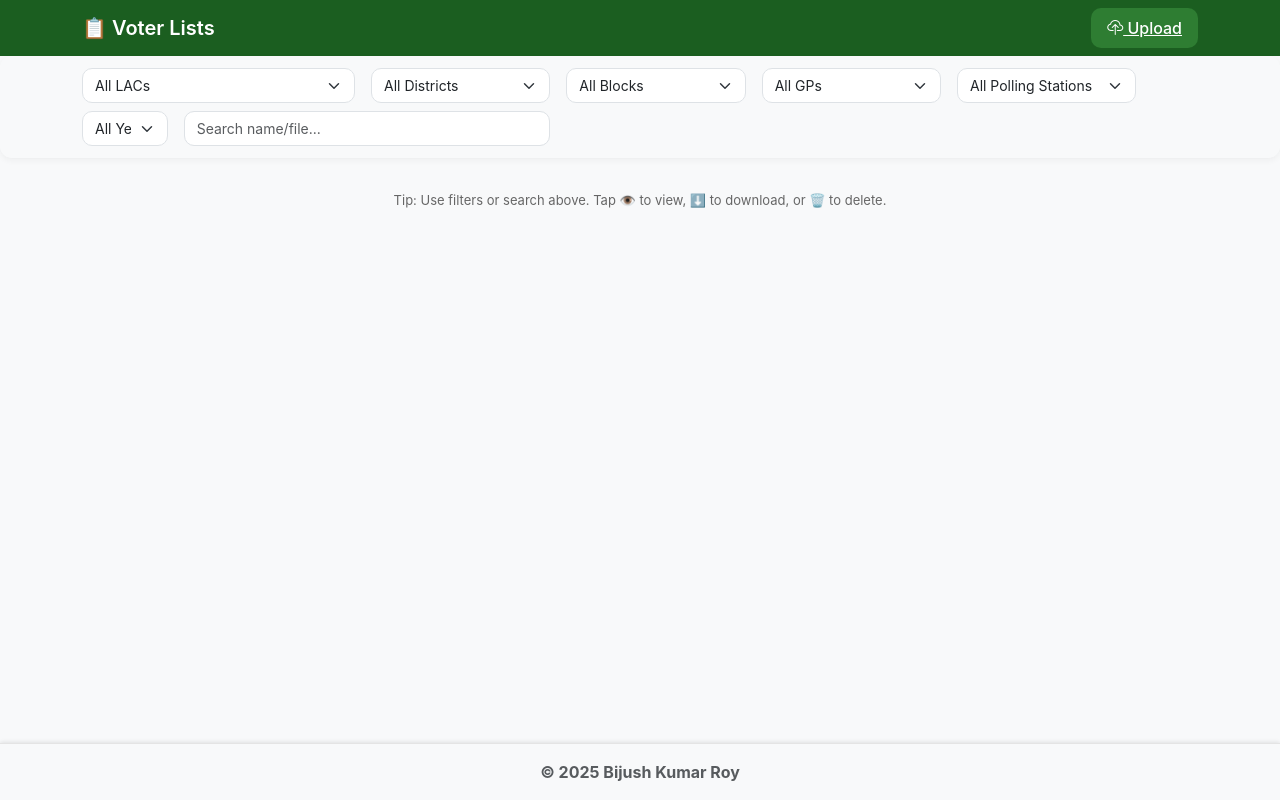
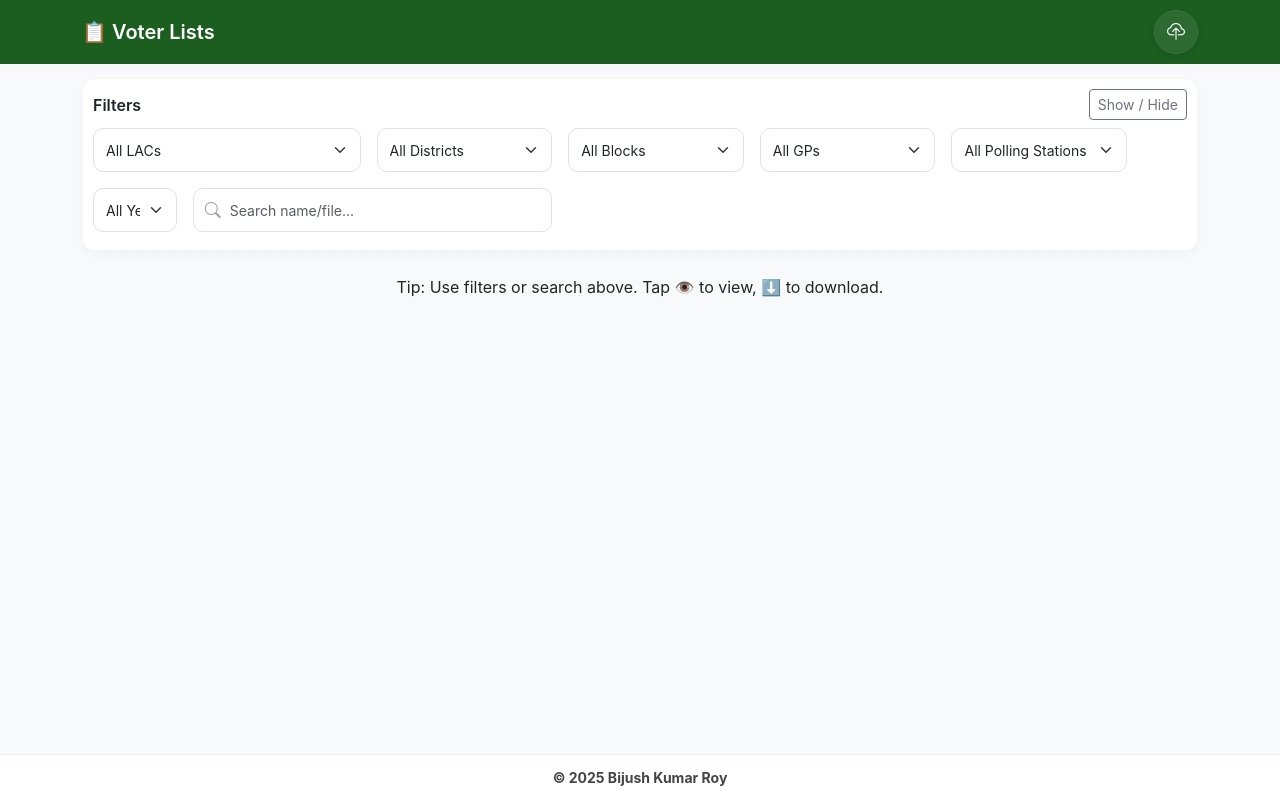
Before and after one commit to Bijush/Voterlist, a Flask app: page / in a window 1280 px wide. Run offline with Flask 3, Linux system fonts and the light colour scheme; data that the repository does not hold is empty; parts of the project's set-up code (start-up, migrations or seed data) failed here and were passed over.

Commit message:
Update index_voterlist.html

```diff
--- a/templates/index_voterlist.html
+++ b/templates/index_voterlist.html
@@ -6,144 +6,165 @@
   <meta name="viewport" content="width=device-width, initial-scale=1">
   <link href="https://cdn.jsdelivr.net/npm/bootstrap@5.3.2/dist/css/bootstrap.min.css" rel="stylesheet">
   <link href="https://cdn.jsdelivr.net/npm/bootstrap-icons@1.11.1/font/bootstrap-icons.css" rel="stylesheet">
+
   <style>
+    :root {
+      --brand-green: #1b5e20;
+      --accent-green: #2e7d32;
+      --card-shadow: 0 6px 18px rgba(6, 24, 49, 0.06); /* soft premium shadow */
+    }
     body {
       background-color: #f8f9fa;
-      font-family: "Inter", sans-serif;
-        padding-bottom: 80px; /* adjust if footer height changes */
+      font-family: "Inter", system-ui, -apple-system, "Segoe UI", Roboto, "Helvetica Neue", Arial;
+      padding-bottom: 100px; /* room for footer + scroll-to-top */
     }
 
     /* NAV */
     .navbar {
-      background-color: #1b5e20;
+      background-color: var(--brand-green);
+      padding: 10px 0;
     }
-    .navbar-brand {
-      font-weight: 600;
-      color: #fff !important;
+    .navbar-brand { color: #fff !important; font-weight: 600; }
+
+    /* Upload small rounded icon button (4B) */
+    .upload-icon-btn {
+      background: rgba(255,255,255,0.08);
+      border: 1px solid rgba(255,255,255,0.06);
+      color: #fff;
+      width: 44px;
+      height: 44px;
+      display: inline-flex;
+      align-items: center;
+      justify-content: center;
+      border-radius: 999px;
+      font-size: 18px;
+      box-shadow: 0 2px 6px rgba(0,0,0,0.12);
+    }
+    .upload-icon-btn:hover { background: rgba(255,255,255,0.12); text-decoration: none; }
+
+    .container-top {
+      margin-top: 14px;
     }
 
-    /* Sticky filter bar */
-    .filter-bar {
-      /*
-      position: sticky;
-      top: 0;
-      */
-      z-index: 1020; /* above content but below navbar if needed */
-      background: rgba(248,249,250,0.96); /* slight transparency so it blends */
-      backdrop-filter: blur(4px);
-      padding: 12px 0;
-      border-bottom: 1px solid rgba(0,0,0,0.04);
-      box-shadow: 0 2px 6px rgba(0,0,0,0.04); border-radius: 12px;
-
+    /* Collapsible filter card (1B) */
+    .filter-card {
+      background: rgba(255,255,255,0.95);
+      border-radius: 12px;
+      padding: 10px;
+      border: 1px solid rgba(0,0,0,0.04);
+      box-shadow: 0 4px 10px rgba(10,20,40,0.03);
     }
-
-    .filter-inner {
-      gap: 8px;
-      align-items: center;
-    }
+    .filter-grid { gap: .5rem; align-items:center; }
 
     .filter-select {
       border-radius: 10px;
       font-size: 14px;
+      min-height: 44px;
     }
+    .search-input {
+      position: relative;
+    }
+    .search-input .bi-search {
+      position:absolute; left:12px; top:50%; transform:translateY(-50%); color:#9aa0a6;
+    }
+    .search-input input { padding-left:36px; }
 
-    /* Card */
+    /* optgroup bold */
+    select.filter-select optgroup { font-weight:700; color:#333; }
+
+    /* Cards (3A soft shadow) */
     .voter-card {
-      border-radius: 16px;
-      box-shadow: 0 2px 8px rgba(0,0,0,0.08);
-      border: none;
-      transition: transform 0.2s;
-      min-height: 170px;
+      border-radius: 14px;
+      box-shadow: var(--card-shadow);
+      border: 1px solid rgba(0,0,0,0.04);
+      transition: transform .18s ease, box-shadow .18s ease;
+      background: #fff;
     }
-    .voter-card:hover {
-      transform: translateY(-3px);
-    }
-    .btn-action {
-      border-radius: 10px;
-    }
-    .upload-btn {
-      background-color: #2e7d32;
-      border: none;
-      border-radius: 10px;
-      padding: 10px 16px;
-      color: white;
-      font-weight: 500;
-    }
-    .upload-btn:hover {
-      background-color: #1b5e20;
-    }
+    .voter-card:hover { transform: translateY(-4px); box-shadow: 0 12px 30px rgba(6,24,49,0.08); }
 
-    /* LAC prominent display */
     .lac-badge {
       font-weight: 800;
       font-size: 18px;
-      color: #0f5132; /* dark green */
-      letter-spacing: 0.2px;
+      color: #0f5132;
+      letter-spacing: .2px;
     }
-    @media (min-width: 768px) {
-      .lac-badge { font-size: 20px; }
+    .card-year {
+      color: var(--accent-green);
+      font-weight:700;
+      font-size:1.15rem;
     }
 
-    .tip {
-      font-size: 13px;
-      color: #666;
+    /* action buttons */
+    .btn-action { border-radius: 10px; min-width:40px; }
+    .btn-outline-primary { color: #0d6efd; border-color: rgba(13,110,253,0.15); }
+    .btn-outline-success { color: #198754; border-color: rgba(25,135,84,0.12); }
+
+    /* footer (2B white clean) */
+    footer.site-footer {
+      background: #ffffff;
+      border-top: 1px solid #e9ecef;
+      padding: 12px 0;
+      position: fixed;
+      bottom: 0;
+      left: 0;
+      right: 0;
+      text-align:center;
+      font-size: 14px;
+      color: #444;
     }
 
-    /* small UI nicety: optgroup style for desktop */
-    select.filter-select optgroup {
-      font-weight: 700;
-      color: #333;
-    }
-/* new Added Style*/
-header {
-  box-shadow: 0 1px 4px rgba(0,0,0,0.1);
+    /* scroll-to-top button */
+    #toTopBtn {
+      position: fixed;
+      right: 16px;
+      bottom: 90px;
+      display: none;
+      z-index: 1100;
+      box-shadow: 0 6px 18px rgba(6,24,49,0.12);
     }
 
-footer {
-  box-shadow: 0 -1px 4px rgba(0,0,0,0.1);
+    /* responsive tweaks */
+    @media (max-width: 575px) {
+      .filter-grid .col-6, .filter-grid .col-12 { width:100%; }
+      .upload-icon-btn { width:42px; height:42px; }
     }
-
-    select.form-select {
-  border-radius: 10px;
-    }
-
-    .card {
-  border: 1px solid rgba(0,0,0,0.06);
-}
-    .card:hover {
-  background: #fafafa;
-}
-    .card-title {
-  font-weight: 700;
-  font-size: 1.25rem;
-    }
-
   </style>
 </head>
 <body>
   <nav class="navbar navbar-expand-lg">
     <div class="container">
       <a class="navbar-brand" href="#">📋 Voter Lists</a>
-      <div class="ms-auto">
-        <a href="{{ url_for('upload') }}" class="upload-btn">
-          <i class="bi bi-cloud-upload"></i> Upload
+
+      <div class="ms-auto d-flex align-items-center gap-2">
+        <!-- small rounded upload icon -->
+        <a href="{{ url_for('upload') }}" class="upload-icon-btn" title="Upload">
+          <i class="bi bi-cloud-upload"></i>
         </a>
       </div>
     </div>
   </nav>
 
-  <div class="filter-bar">
-    <div class="container">
-      <div class="row align-items-center filter-inner gx-2">
-        <!-- LAC dropdown will be populated (grouped & sorted) by JS using lacGroups -->
-        <div class="col-12 col-md-3">
+  <div class="container container-top">
+    <!-- Collapsible filters (1B) -->
+    <div class="filter-card mb-3">
+      <div class="d-flex justify-content-between align-items-center mb-2">
+        <div class="fw-semibold">Filters</div>
+        <button class="btn btn-sm btn-outline-secondary" type="button" data-bs-toggle="collapse" data-bs-target="#filterCollapse" aria-expanded="true" aria-controls="filterCollapse">
+          Show / Hide
+        </button>
+      </div>
+
+      <div class="collapse show" id="filterCollapse">
+        <div class="row filter-grid gx-2">
+          <!-- LAC -->
+          <div class="col-12 col-md-3 mb-2">
             <select id="lacFilter" class="form-select filter-select">
               <option value="">All LACs</option>
-            <!-- JS will insert <optgroup>... options ...</optgroup> here -->
             </select>
           </div>
 
-        <div class="col-6 col-md-2">
+          <!-- District -->
+          <div class="col-6 col-md-2 mb-2">
             <select id="districtFilter" class="form-select filter-select">
               <option value="">All Districts</option>
               {% for e in entries|unique(attribute='district') %}
@@ -152,7 +173,8 @@ footer {
             </select>
           </div>
 
-        <div class="col-6 col-md-2">
+          <!-- Block -->
+          <div class="col-6 col-md-2 mb-2">
             <select id="blockFilter" class="form-select filter-select">
               <option value="">All Blocks</option>
               {% for e in entries|unique(attribute='block') %}
@@ -161,7 +183,8 @@ footer {
             </select>
           </div>
 
-        <div class="col-6 col-md-2">
+          <!-- GP -->
+          <div class="col-6 col-md-2 mb-2">
             <select id="gpFilter" class="form-select filter-select">
               <option value="">All GPs</option>
               {% for e in entries|unique(attribute='gp') %}
@@ -170,7 +193,8 @@ footer {
             </select>
           </div>
 
-        <div class="col-6 col-md-2">
+          <!-- Polling -->
+          <div class="col-6 col-md-2 mb-2">
             <select id="pollingFilter" class="form-select filter-select">
               <option value="">All Polling Stations</option>
               {% for e in entries|unique(attribute='polling_station') %}
@@ -179,7 +203,8 @@ footer {
             </select>
           </div>
 
-        <div class="col-6 col-md-1">
+          <!-- Year -->
+          <div class="col-6 col-md-1 mb-2">
             <select id="yearFilter" class="form-select filter-select">
               <option value="">All Years</option>
               {% for e in entries|unique(attribute='year') %}
@@ -188,14 +213,18 @@ footer {
             </select>
           </div>
 
-        <div class="col-12 col-md-4 mt-2 mt-md-0">
+          <!-- Search -->
+          <div class="col-12 col-md-4 mb-2">
+            <div class="search-input">
+              <i class="bi bi-search"></i>
               <input type="text" id="searchBox" class="form-control filter-select" placeholder="Search name/file...">
             </div>
           </div>
         </div>
       </div>
+    </div>
 
-  <div class="container my-4">
+    <!-- Entries list -->
     <div id="entriesList" class="row g-3">
       {% for e in entries %}
       <div class="col-12 col-md-6 col-lg-4 entry-card"
@@ -206,16 +235,12 @@ footer {
            data-polling="{{ e.polling_station }}"
            data-year="{{ e.year }}"
            data-name="{{ e.filename|lower }}">
-        <div class="card voter-card p-3">
+        <div class="p-3 voter-card">
           <div class="d-flex justify-content-between align-items-start">
             <div>
               <div class="lac-badge mb-1">LAC: {{ e.lac_no }}</div>
-              <h5 class="fw-bold text-success mb-2">
-                {{ e.year or "Unknown Year" }}
-              </h5>
-              <div class="small text-muted mb-1">
-                {{ e.district }} / {{ e.block }} / {{ e.gp }} / {{ e.polling_station }}
-              </div>
+              <div class="card-year mb-1">{{ e.year or "Unknown Year" }}</div>
+              <div class="small text-muted mb-1">{{ e.district }} / {{ e.block }} / {{ e.gp }} / {{ e.polling_station }}</div>
             </div>
             <div class="text-end small text-secondary">
               Uploaded:<br>{{ e.uploaded_at }}
@@ -227,13 +252,19 @@ footer {
           <div class="d-flex justify-content-end gap-2 mt-3">
             {% if e.public_url %}
             <a href="{{ e.public_url }}" target="_blank" class="btn btn-outline-primary btn-sm btn-action" title="View">
-              <i class="bi bi-eye"></i></a>
+              <i class="bi bi-eye"></i>
+            </a>
             {% endif %}
             <a href="{{ url_for('download_entry', entry_id=e.id) }}" class="btn btn-outline-success btn-sm btn-action" title="Download">
-              <i class="bi bi-download"></i></a>
+              <i class="bi bi-download"></i>
+            </a>
+
+            <!-- Delete permanently commented out -->
             <!--
             <form action="{{ url_for('delete_entry', entry_id=e.id) }}" method="post" onsubmit="return confirm('Delete this record?');">
-              <button class="btn btn-outline-danger btn-sm btn-action" title="Delete"><i class="bi bi-trash"></i></button>
+              <button class="btn btn-outline-danger btn-sm btn-action" title="Delete">
+                <i class="bi bi-trash"></i>
+              </button>
             </form>
             -->
           </div>
@@ -243,125 +274,114 @@ footer {
     </div>
 
     <div class="text-center mt-4 tip">
-      Tip: Use filters or search above. Tap 👁️ to view, ⬇️ to download, or 🗑️ to delete.
+      Tip: Use filters or search above. Tap 👁️ to view, ⬇️ to download.
     </div>
   </div>
-<footer class="text-center text-muted py-3 fixed-bottom" style="background:#f8f9fa; border-top:1px solid #e4e4e4;">
+
+  <!-- Scroll to top button -->
+  <button id="toTopBtn" class="btn btn-success rounded-circle" title="Back to top">
+    <i class="bi bi-arrow-up"></i>
+  </button>
+
+  <!-- White clean footer (2B) -->
+  <footer class="site-footer">
     <div>
       <strong>© 2025 Bijush Kumar Roy</strong>
     </div>
   </footer>
+
   <script src="https://cdn.jsdelivr.net/npm/bootstrap@5.3.2/dist/js/bootstrap.bundle.min.js"></script>
   <script>
-    // -------------------------
-    // Your provided LAC groups
-    // (Hardcoded from your input so dropdown is exact, grouped & sorted)
-    // -------------------------
+    // LAC groups (your data)
     const lacGroups = {
       "Cachar": ["42-Udharbond", "117-Borkhola"],
       "Karimganj": ["3-Ratabari", "4-Patharkandi"],
       "Hailakandi": ["6-Hailakandi", "7-Katlicherra"]
     };
 
-    // Utility: sort function that sorts by numeric part then by name
     function sortLacArray(arr) {
       return arr.slice().sort((a,b) => {
-        // a and b format: "117-Borkhola" or "3-Ratabari"
-        const pa = a.split('-', 2);
-        const pb = b.split('-', 2);
-        const na = Number(pa[0]);
-        const nb = Number(pb[0]);
+        const pa = a.split('-', 2), pb = b.split('-', 2);
+        const na = Number(pa[0]), nb = Number(pb[0]);
         if (!isNaN(na) && !isNaN(nb) && na !== nb) return na - nb;
-        // fallback: alphabetical
         return a.localeCompare(b, undefined, {numeric: true, sensitivity: 'base'});
       });
     }
 
-    // Populate grouped LAC <select> using optgroup
     function populateLacDropdown() {
       const sel = document.getElementById('lacFilter');
-      // Remove previously inserted optgroups (keep the first "All LACs" option)
       while (sel.options.length > 1) sel.remove(1);
 
-      // For each district in alphabetical order
-      const districts = Object.keys(lacGroups).sort((a,b) => a.localeCompare(b));
+      const districts = Object.keys(lacGroups).sort((a,b)=>a.localeCompare(b));
       districts.forEach(district => {
         const group = document.createElement('optgroup');
         group.label = district;
-
         const sortedLacs = sortLacArray(lacGroups[district]);
         sortedLacs.forEach(lac => {
           const opt = document.createElement('option');
-          opt.value = lac; // e.g. "117-Borkhola"
-          opt.text = lac;  // show same format
+          opt.value = lac;
+          opt.text = lac;
           group.appendChild(opt);
         });
-
         sel.appendChild(group);
       });
     }
 
-    // -------------------------
-    // Filtering logic (keeps compatibility with server-side data)
-    // -------------------------
-    const filters = ['lac', 'district', 'block', 'gp', 'polling', 'year'];
+    const filters = ['lac','district','block','gp','polling','year'];
 
-    function addFilterListeners() {
-      filters.forEach(f => {
-        const el = document.getElementById(f + 'Filter');
-        if (el) el.addEventListener('change', filterEntries);
+    function addFilterListeners(){
+      filters.forEach(f=>{
+        const el = document.getElementById(f+'Filter');
+        if(el) el.addEventListener('change', filterEntries);
       });
       const sb = document.getElementById('searchBox');
-      if (sb) sb.addEventListener('input', filterEntries);
+      if(sb) sb.addEventListener('input', filterEntries);
     }
 
-    function filterEntries() {
+    function filterEntries(){
       const vals = {};
-      filters.forEach(f => {
-        const el = document.getElementById(f + 'Filter');
+      filters.forEach(f=>{
+        const el = document.getElementById(f+'Filter');
         vals[f] = el ? el.value.toLowerCase() : '';
       });
-
       const search = (document.getElementById('searchBox')?.value || '').toLowerCase();
 
-      document.querySelectorAll('.entry-card').forEach(card => {
-        const cardLac = (card.dataset.lac || '').toLowerCase();
+      document.querySelectorAll('.entry-card').forEach(card=>{
+        const cardLac = (card.dataset.lac||'').toLowerCase();
         const match =
           (!vals.lac || cardLac === vals.lac) &&
-          (!vals.district || (card.dataset.district || '').toLowerCase() === vals.district) &&
-          (!vals.block || (card.dataset.block || '').toLowerCase() === vals.block) &&
-          (!vals.gp || (card.dataset.gp || '').toLowerCase() === vals.gp) &&
-          (!vals.polling || (card.dataset.polling || '').toLowerCase() === vals.polling) &&
-          (!vals.year || (card.dataset.year || '').toLowerCase() === vals.year) &&
-          (!search || (card.dataset.name || '').includes(search));
-
+          (!vals.district || (card.dataset.district||'').toLowerCase() === vals.district) &&
+          (!vals.block || (card.dataset.block||'').toLowerCase() === vals.block) &&
+          (!vals.gp || (card.dataset.gp||'').toLowerCase() === vals.gp) &&
+          (!vals.polling || (card.dataset.polling||'').toLowerCase() === vals.polling) &&
+          (!vals.year || (card.dataset.year||'').toLowerCase() === vals.year) &&
+          (!search || (card.dataset.name||'').includes(search));
         card.style.display = match ? '' : 'none';
       });
     }
 
-    // Initialize on DOM ready
-    document.addEventListener('DOMContentLoaded', () => {
+    // scroll-to-top behavior
+    const toTopBtn = document.getElementById('toTopBtn');
+    window.addEventListener('scroll', ()=>{
+      if (window.scrollY > 300) toTopBtn.style.display = 'inline-block';
+      else toTopBtn.style.display = 'none';
+    });
+    toTopBtn.addEventListener('click', ()=> window.scrollTo({top:0, behavior:'smooth'}));
+
+    // init
+    document.addEventListener('DOMContentLoaded', ()=>{
       populateLacDropdown();
       addFilterListeners();
 
-      // If you want the LAC dropdown also to reflect actual LACs found in entries,
-      // uncomment below to add any missing LACs found in entries to the dropdown.
-      // (Keeping commented — use only if needed.)
-
-      const presentLacs = new Set(Array.from(document.querySelectorAll('.entry-card')).map(c => c.dataset.lac).filter(Boolean));
+      // add any missing LACs from entries (optional)
+      const presentLacs = new Set(Array.from(document.querySelectorAll('.entry-card')).map(c=>c.dataset.lac).filter(Boolean));
       const sel = document.getElementById('lacFilter');
-      presentLacs.forEach(lac => {
-        // check if option already exists
-        if (![...sel.options].some(o => o.value === lac)) {
-          const opt = document.createElement('option');
-          opt.value = lac;
-          opt.text = lac;
-          sel.appendChild(opt);
+      presentLacs.forEach(lac=>{
+        if (![...sel.options].some(o=>o.value===lac)) {
+          const opt = document.createElement('option'); opt.value=lac; opt.text=lac; sel.appendChild(opt);
         }
       });
 
-
-      // Run a first filter pass (so initial UI is consistent)
       filterEntries();
     });
   </script>
```
Lines whose indentation alone changed are shown as unchanged.
